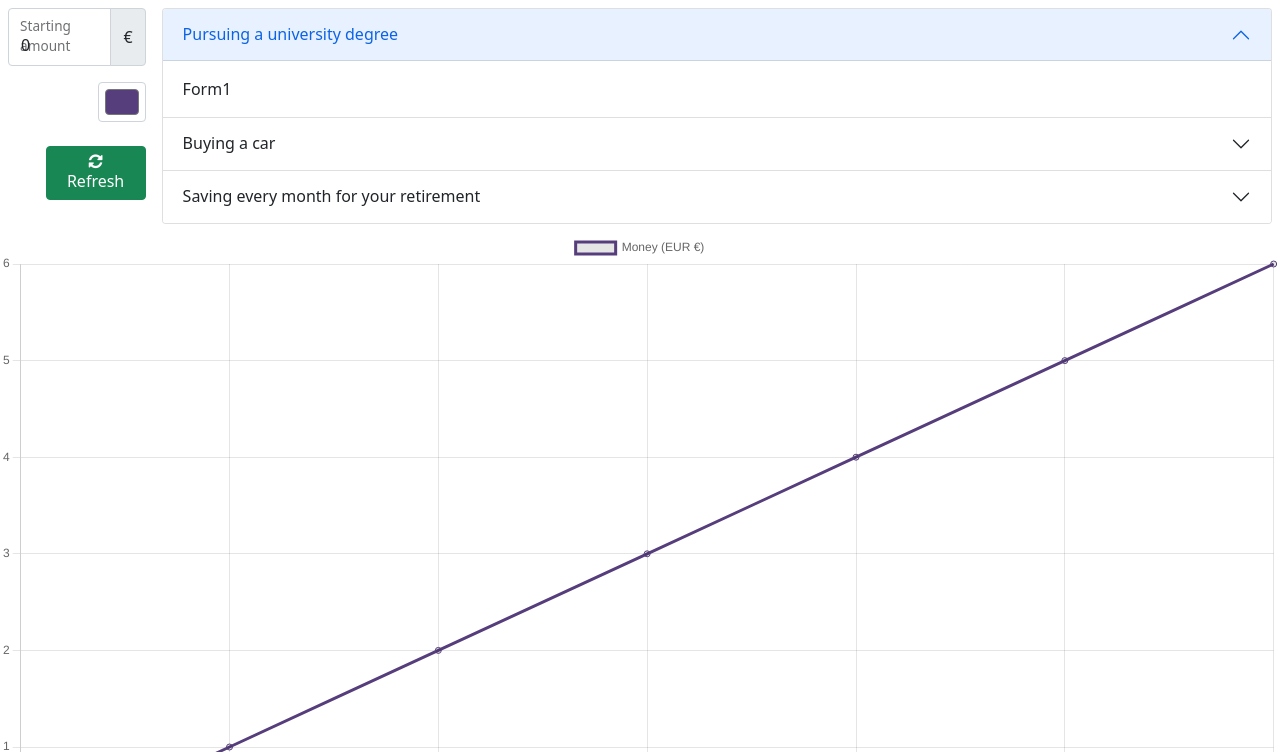
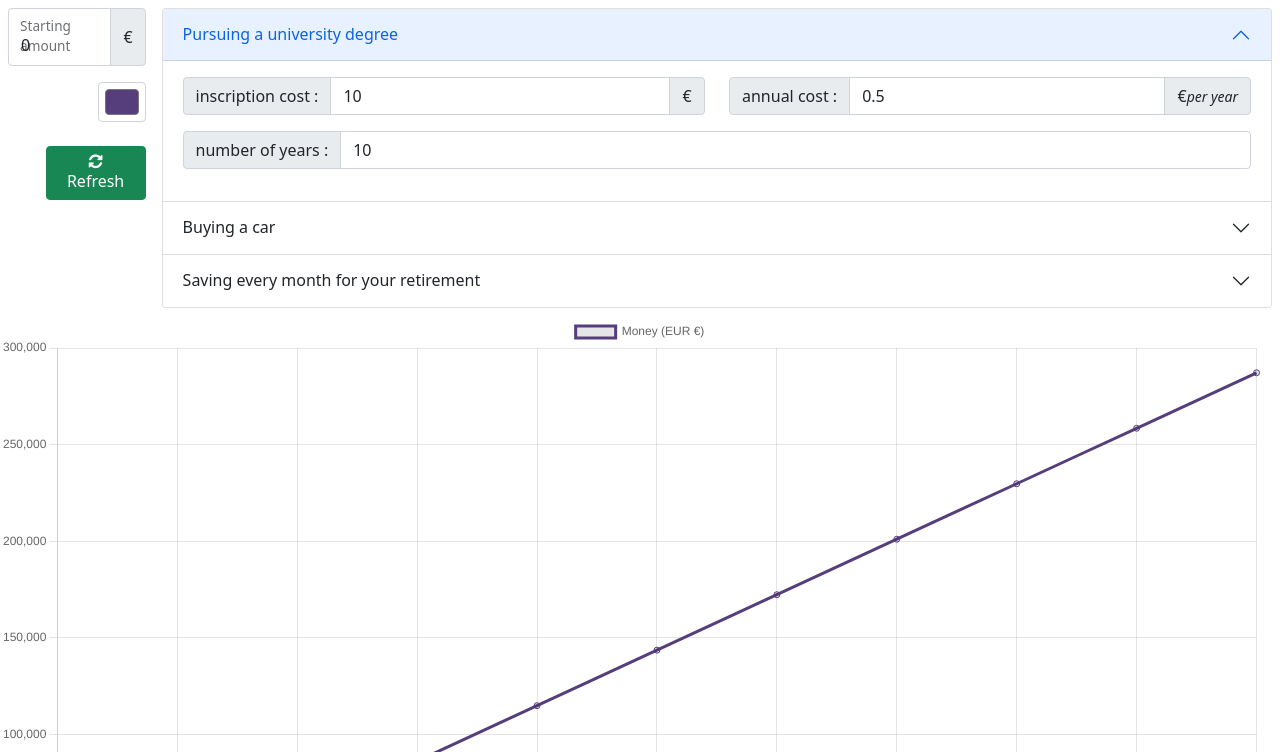
Before and after one commit to mrCaelum/personal-finance-and-accounting-basis, a plain HTML site: page public/index.html in a window 1280 px wide. Shown: the part 200-952 px from the top of the page. Drawn offline with nearby package versions, Linux system fonts and the light colour scheme.

Commit message:
university degree calcul

```diff
--- a/public/index.html
+++ b/public/index.html
@@ -29,7 +29,23 @@
 					</h2>
 					<div id="collapse1-body" class="accordion-collapse collapse" data-bs-parent="#accordion">
 						<div class="accordion-body">
-							Form1
+							<div class="d-flex">
+								<div class="input-group mb-3">
+									<span class="input-group-text">inscription cost :</span>
+									<input id="invest1-inscost" type="number" class="form-control" value="10" min="0">
+									<span class="input-group-text">€</span>
+								</div>
+								<div style="width: 50px;"></div>
+								<div class="input-group mb-3">
+									<span class="input-group-text">annual cost :</span>
+									<input id="invest1-ancost" type="number" class="form-control" value="0.5" min="0" max="100">
+									<span class="input-group-text">€ <em><small> per year</small></em></span>
+								</div>
+							</div>
+							<div class="input-group mb-3">
+								<span class="input-group-text">number of years :</span>
+								<input id="invest1-duration" type="number" class="form-control" value="10" min="1">
+							</div>
 						</div>
 					</div>
 				</div>
--- a/public/js/main.js
+++ b/public/js/main.js
@@ -32,7 +32,22 @@ function updateCollapse(id) {
 function refresh () {
 	const starting_value = document.getElementById('starting-value').value || 0;
 	let values = [];
-	if (collapsables[2].selected) {
+	if (collapsables[0].selected) {
+		const inscost = parseInt(document.getElementById('invest1-inscost').value) || 0;
+		const ancost = parseInt(document.getElementById('invest1-ancost').value) || 0;
+		const duration = parseInt(document.getElementById('invest1-duration').value) || 1;
+		let labels = [];
+		let tmp = inscost;
+
+		for (let i = 0; i <= duration; ++i) {
+			labels.push('Year ' + i);
+			if (i > 0)
+				tmp = tmp + 28716 + ancost;
+			values.push(tmp);
+		}
+		timeline.data.labels = labels;
+	}
+	else if (collapsables[2].selected) {
 		const quantity = document.getElementById('invest3-quantity').value || 0;
 		const duration = document.getElementById('invest3-duration').value || 0;
 		const duration_type = document.getElementById('invest3-duration-label').value || 1;
```
